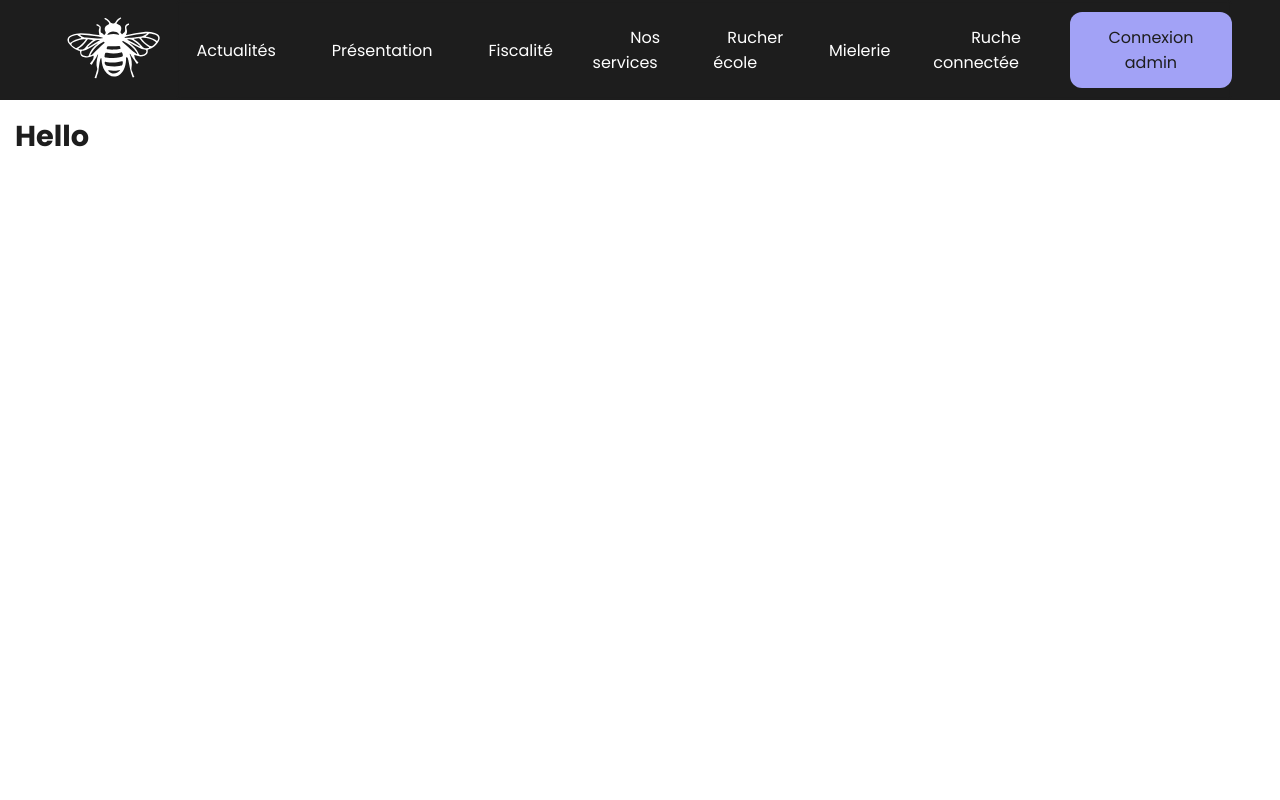
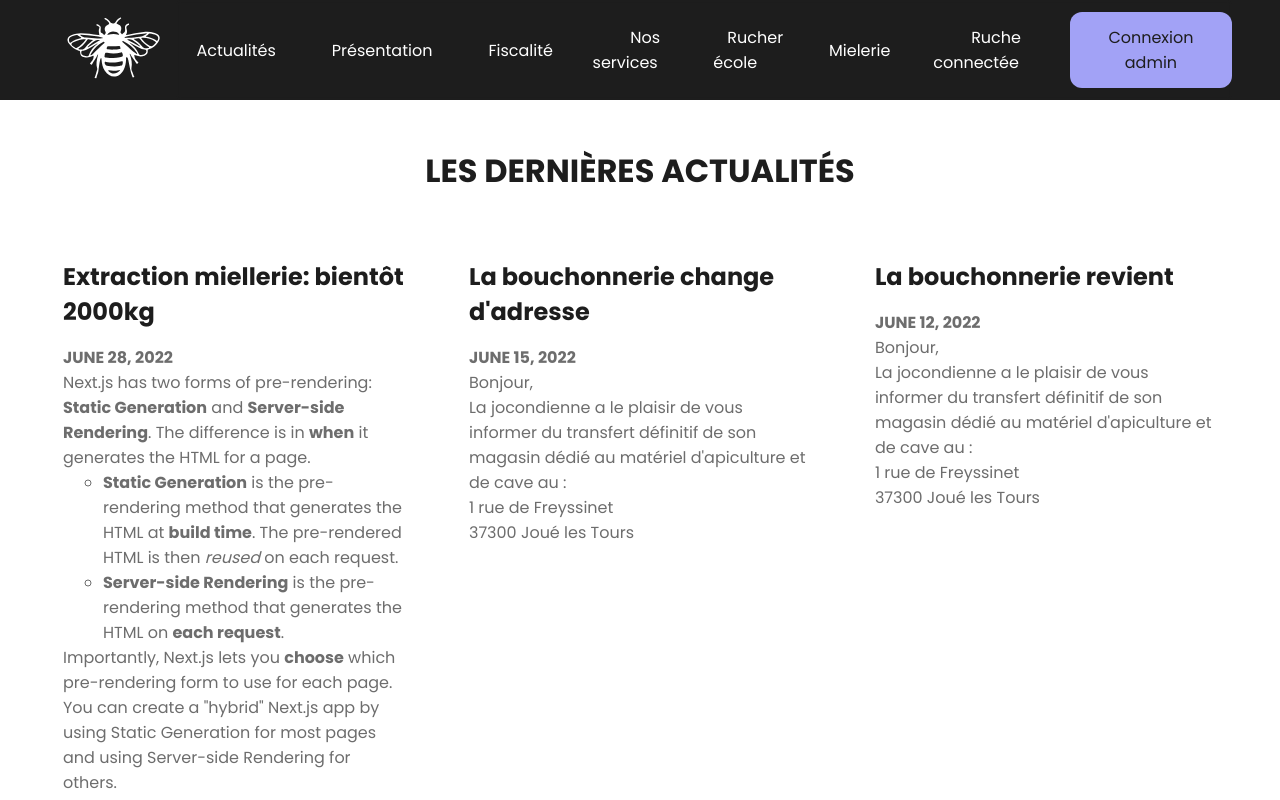
Before and after one commit to Barto1212/sat-next, a Next.js app in the folder sources/: page / in a window 1280 px wide. Shown: the top 800 px of the page. Built offline with nearby package versions, Linux system fonts and the light colour scheme.

Commit message:
en cours

```diff
--- a/sources/components/header.jsx
+++ b/sources/components/header.jsx
@@ -7,7 +7,7 @@ import { AiOutlineClose } from "react-icons/ai";
 import { useState, useEffect } from 'react';
 
 const itemsMenu = [
-  {name: "Actualités", link: "/actualites"},
+  {name: "Actualités", link: "/"},
   {name: "Présentation", link: "/presentation"},
   {name: "Fiscalité", link: "/fiscalite"},
   {name: "Nos services", link: "/"},
--- a/sources/pages/index.tsx
+++ b/sources/pages/index.tsx
@@ -1,11 +1,51 @@
 import Layout from '../components/layout'
-import utilStyles from '../styles/utils.module.css'
+import actuStyle from '../styles/actualites.module.scss'
+import moment from 'moment'
+import { getSortedPostsData } from '../utils/posts';
+moment.locale('fr')
 
-export default function Home() {
+export async function getStaticProps() {
+  const allPostsData = getSortedPostsData();
+  return {
+    props: {
+      allPostsData,
+    },
+  };
+}
+
+
+interface AllPostsData {
+  id: string;
+  date: string;
+  title: string;
+  content: string
+}
+
+export default function News({allPostsData}) {
   return (
     <Layout>
-      <section className={utilStyles.headingMd}>
-        <h1>Hello</h1>
+      <section>
+        <h1 className={actuStyle.title}>
+          Les dernières actualités
+        </h1>
+        <ul className={actuStyle.list}>
+          {allPostsData.map(({ id, date, title, content }) => (
+            <li className={actuStyle.list__item} key={id}>
+              <div className={actuStyle.list__item__title}>
+                {title}
+              </div>
+              <div className={actuStyle.list__item__date}>
+                {date}
+              </div>
+              <div
+                dangerouslySetInnerHTML={{
+                  __html: content
+                }}
+                className={actuStyle.list__item__body}>
+              </div>
+            </li>
+          ))}
+        </ul>
       </section>
     </Layout>
   )
--- a/sources/posts/NR.md
+++ b/sources/posts/NR.md
@@ -1,5 +1,5 @@
 ---
-title: "sur la NR, mise à l'honneur des formations du SAT37"
+title: "Sur la NR, mise à l'honneur des formations du SAT37"
 date: '2022-02-04'
 ---
 
--- /dev/null
+++ b/sources/styles/actualites.module.scss
@@ -0,0 +1,32 @@
+@import './variables.scss';
+
+.title {
+  text-align: center;
+  text-transform: uppercase;
+  margin: 2rem;
+  font-size: 2rem;
+}
+.list {
+  padding: 0;
+  margin: 1rem;
+  display: flex;
+  flex-wrap: wrap;
+  list-style: none;
+  &__item {
+    padding: 2rem;
+    width: 33.33%;
+    font-weight: bold;
+    color: $textLight;
+    &__title {
+      font-size: 1.5rem;
+      color: $dark;
+      margin-bottom: 1rem;
+    }
+    &__body {
+      font-weight: normal;
+    }
+    &__date {
+      text-transform: uppercase;
+    }
+  }
+}
--- a/sources/styles/variables.scss
+++ b/sources/styles/variables.scss
@@ -7,6 +7,8 @@ $dark: rgb(29, 29, 29);
 $light: #fff;
 $primary: rgb(162, 162, 246);
 $bg: rgb(244, 244, 255);
+
+$textLight: #6d6d6d;
 
 // spacing
 $spacing-md: 16px;
```
Also changed, not shown: sources/pages/actualites.tsx (deleted, +0 -52 lines), sources/pages/index copy.tsx (added, +12 -0 lines), sources/styles/presentation.module.scss (deleted, +0 -12 lines).
